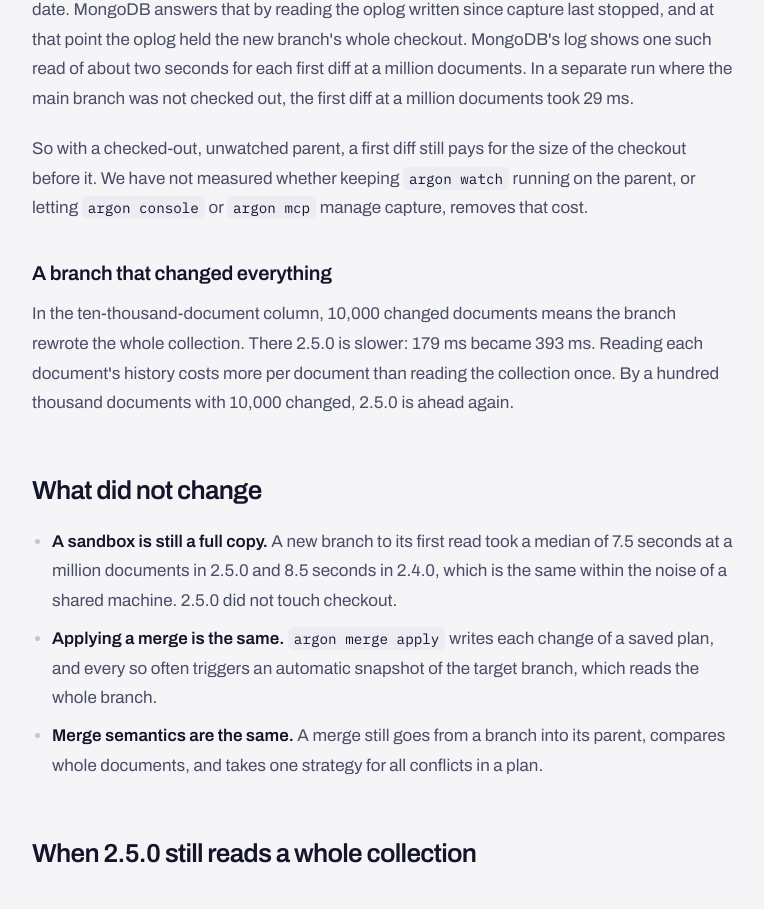
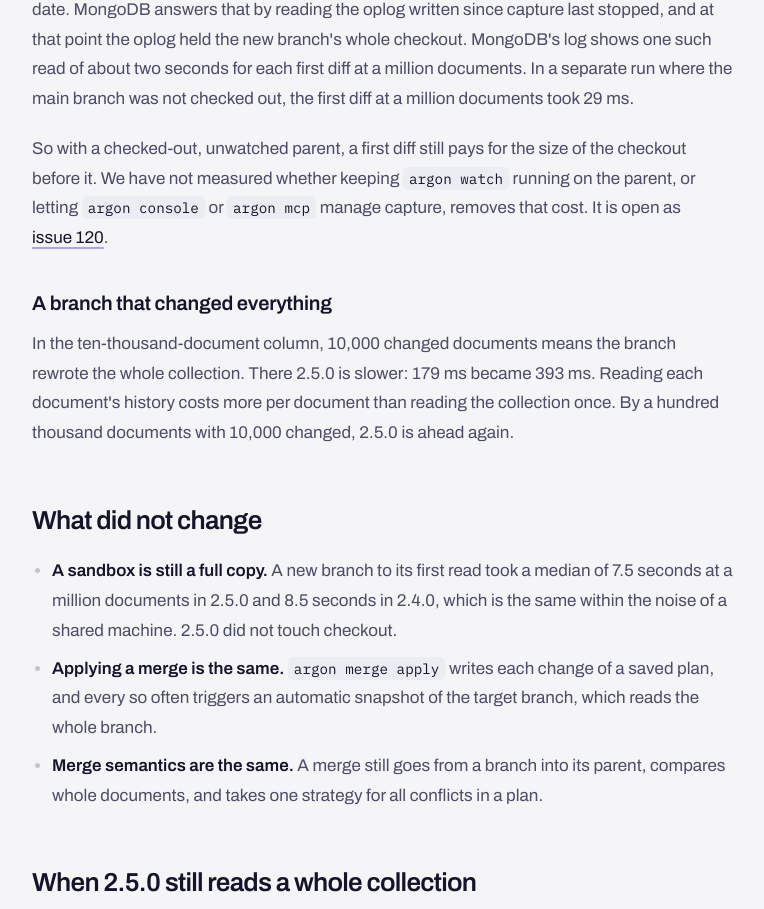
Before and after one commit to jakezwang/argon-website, a Next.js app: page /blog/argon-2-5-diff-merge-before-after in a window 1280 px wide. Shown: the part 2612-3521 px from the top of the page, without its empty margins (56-820 px from the left). Built offline with nearby package versions, Linux system fonts and the light colour scheme.

Commit message:
Link the first-diff cost to its issue

```diff
--- a/app/blog/argon-2-5-diff-merge-before-after/page.tsx
+++ b/app/blog/argon-2-5-diff-merge-before-after/page.tsx
@@ -243,7 +243,8 @@ export default function Page() {
         size of the checkout before it. We have not measured whether keeping{" "}
         <code>argon watch</code> running on the parent, or letting{" "}
         <code>argon console</code> or <code>argon mcp</code> manage capture,
-        removes that cost.
+        removes that cost. It is open as{" "}
+        <a href="https://github.com/argon-lab/argon/issues/120">issue 120</a>.
       </p>
       <h3>A branch that changed everything</h3>
       <p>
```
